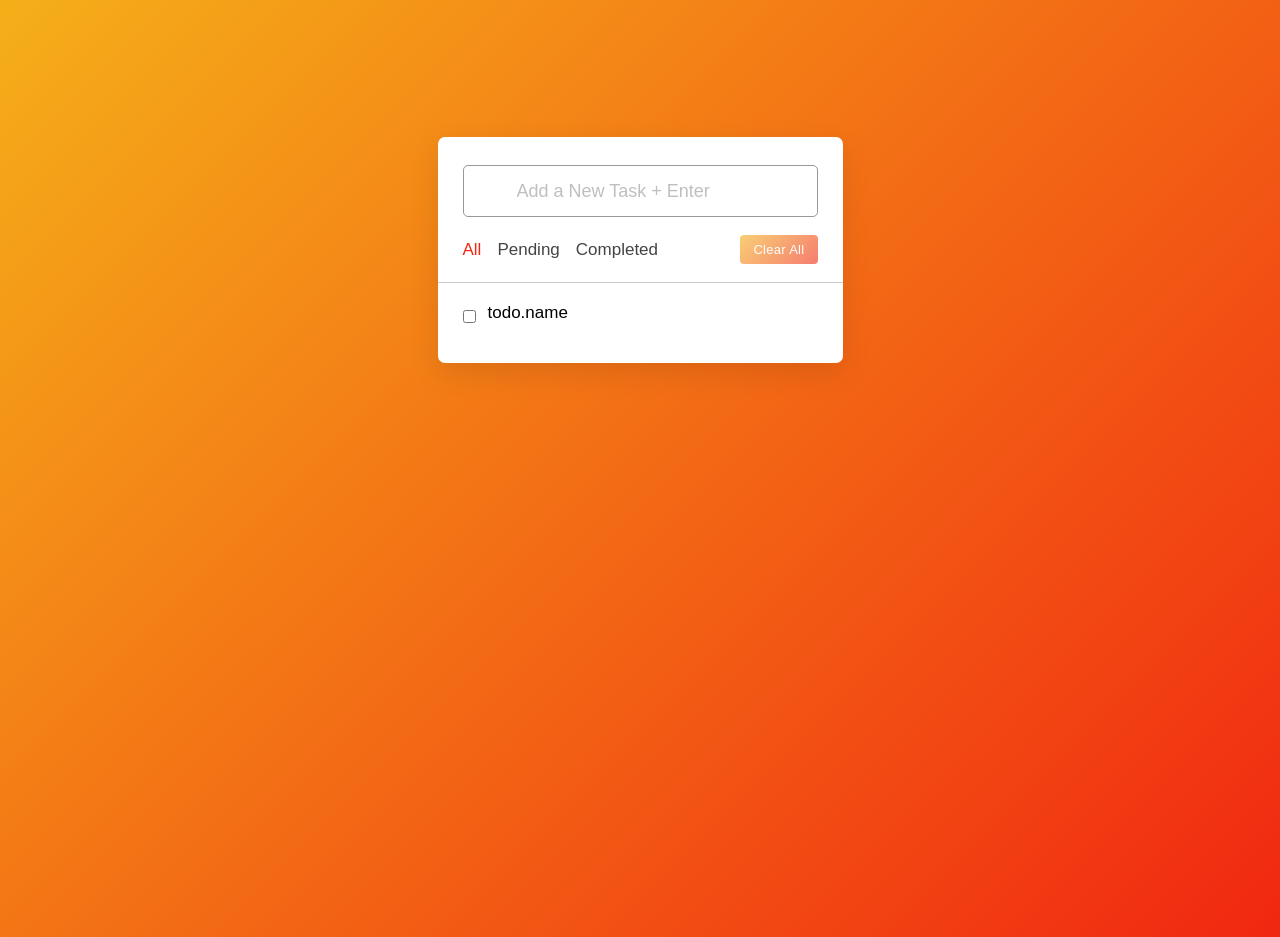
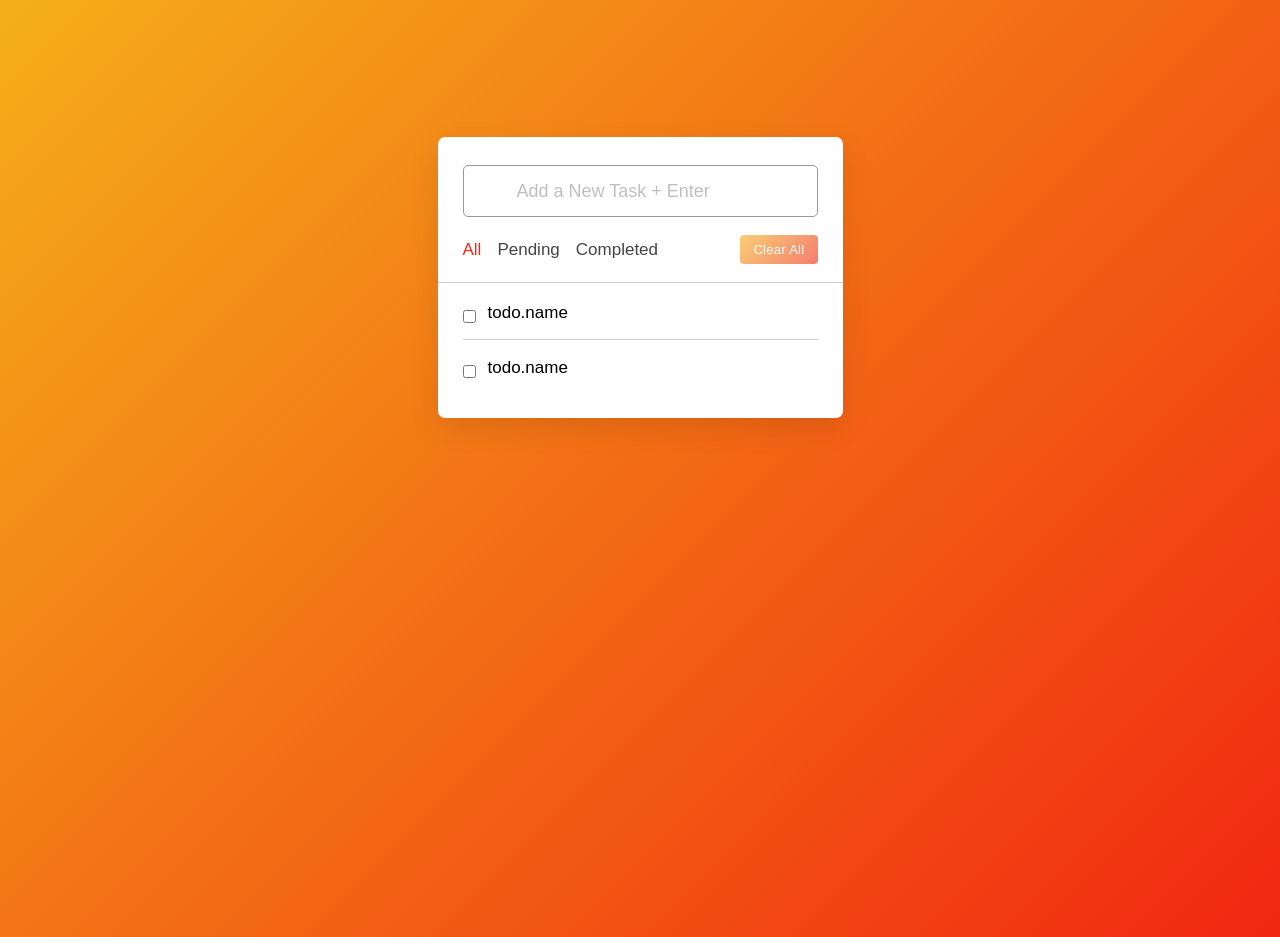
Before and after one commit to alyrza/react-todo-list, a React (Create React App) app: page / in a window 1280 px wide. Built offline with nearby package versions, Linux system fonts and the light colour scheme; the HTML template or start-up script is replaced by a standard one.

Commit message:
complete tasks state and render tasks

```diff
--- a/src/App.js
+++ b/src/App.js
@@ -3,6 +3,15 @@ import "./App.css";
 import Task from "./Task/Task";
 
 export default class App extends Component {
+  constructor() {
+    super();
+    this.state = {
+      tasks: [
+        { id: 1, text: "read newspaper", status: false },
+        { id: 2, text: "Math class", status: false },
+      ],
+    };
+  }
   render() {
     return (
       <div className="wrapper">
@@ -21,7 +30,13 @@ export default class App extends Component {
           <button className="clear-btn">Clear All</button>
         </div>
         <ul className="task-box">
-          <Task />
+          {this.state.tasks.length ? (
+            this.state.tasks.map(task=>{
+              return (<Task key={task.id} />)
+            })
+          ) : (
+            <span>You don't have any task here</span>
+          )}
         </ul>
       </div>
     );
```
